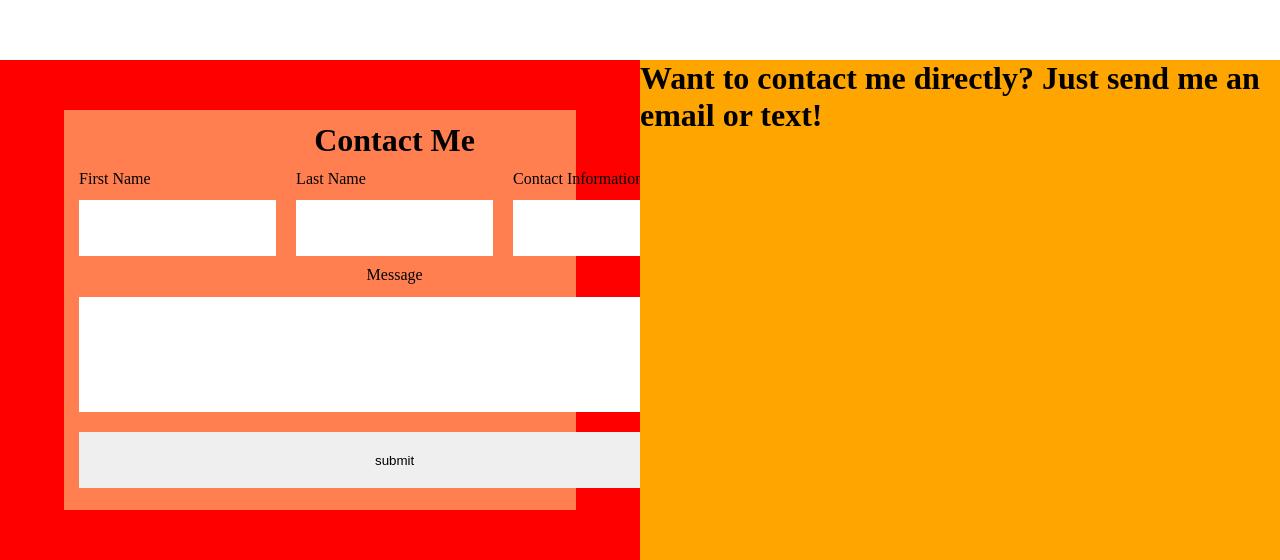
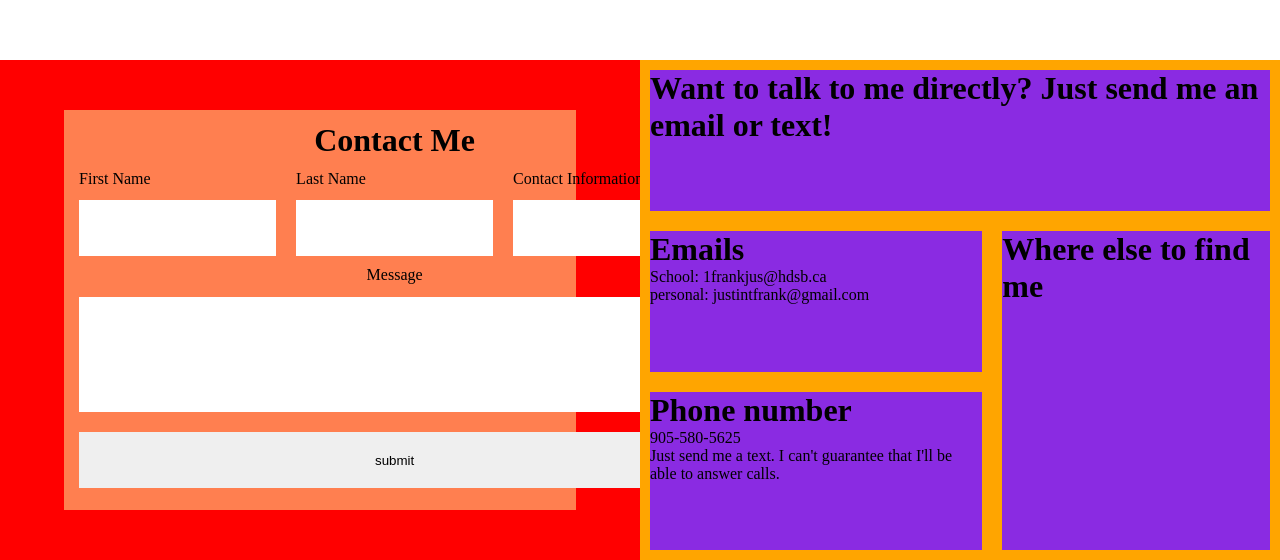
Before and after one commit to Jumner/Jumner.github.io, a plain HTML site: page index.html in a window 1280 px wide. Shown: the part 2340-2900 px from the top of the page. Drawn offline with Linux system fonts and the light colour scheme.

Commit message:
Arranged contact page

```diff
--- a/card.js
+++ b/card.js
@@ -165,6 +165,11 @@ let cards = [
 		'src'
 	),
 	new card(
+		'November 2020',
+		'I learned how modular linux can be. I always loved development in linux and I never realized that it can look nicer than windows. I now use it for almost everything.',
+		'src'
+	),
+	new card(
 		'December 2020',
 		"I made a game with the unity game engine and though it was not super functional, it taught me a lot about learning to make games when I don't have full control.",
 		'src'
--- a/index.html
+++ b/index.html
@@ -83,7 +83,25 @@
 					</div>
 				</div>
 				<div id="textwrapper">
-					<h1>Want to contact me directly? Just send me an email or text!</h1>
+					<div class="contact">
+						<h1>Want to talk to me directly? Just send me an email or text!</h1>
+					</div>
+					<div class="contact">
+						<h1>Emails</h1>
+						<p>School: 1frankjus@hdsb.ca</p>
+						<p>personal: justintfrank@gmail.com</p>
+					</div>
+					<div class="contact">
+						<h1>Phone number</h1>
+						<p>905-580-5625</p>
+						<p>
+							Just send me a text. I can't guarantee that I'll be able to answer
+							calls.
+						</p>
+					</div>
+					<div class="contact">
+						<h1>Where else to find me</h1>
+					</div>
 				</div>
 			</div>
 		</div>
--- a/style.css
+++ b/style.css
@@ -220,11 +220,39 @@ div#contact > div.wrapper {
 div#textwrapper {
 	background-color: orange;
 	position: absolute;
+	display: grid;
 	height: 100%;
 	width: 50%;
 	left: 50%;
 	top: 0;
 }
+
+div#textwrapper > div.contact {
+	background-color: blueviolet;
+	margin: 10px;
+}
+
+div#textwrapper > div.contact:nth-child(1) {
+	grid-row: 1;
+	grid-column: 1 / span 2;
+}
+
+div#textwrapper > div.contact:nth-child(2) {
+	grid-row: 2;
+	grid-column: 1;
+}
+
+div#textwrapper > div.contact:nth-child(3) {
+	grid-row: 3;
+	grid-column: 1;
+}
+
+div#textwrapper > div.contact:nth-child(4) {
+	grid-row: 2 / span 2;
+	grid-column: 2;
+}
+
+/* form */
 
 div#formwrapper {
 	background-color: coral;
```
